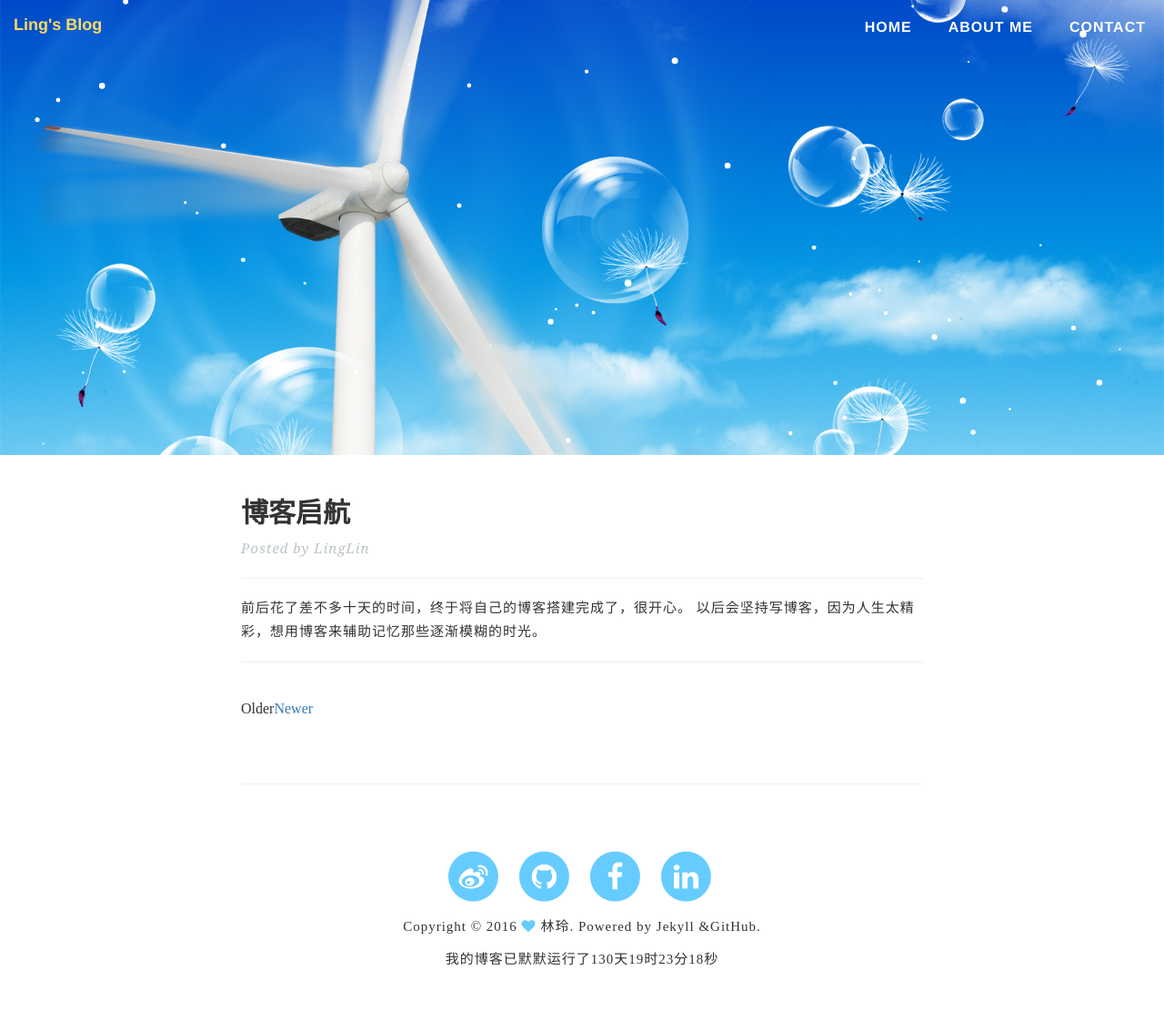
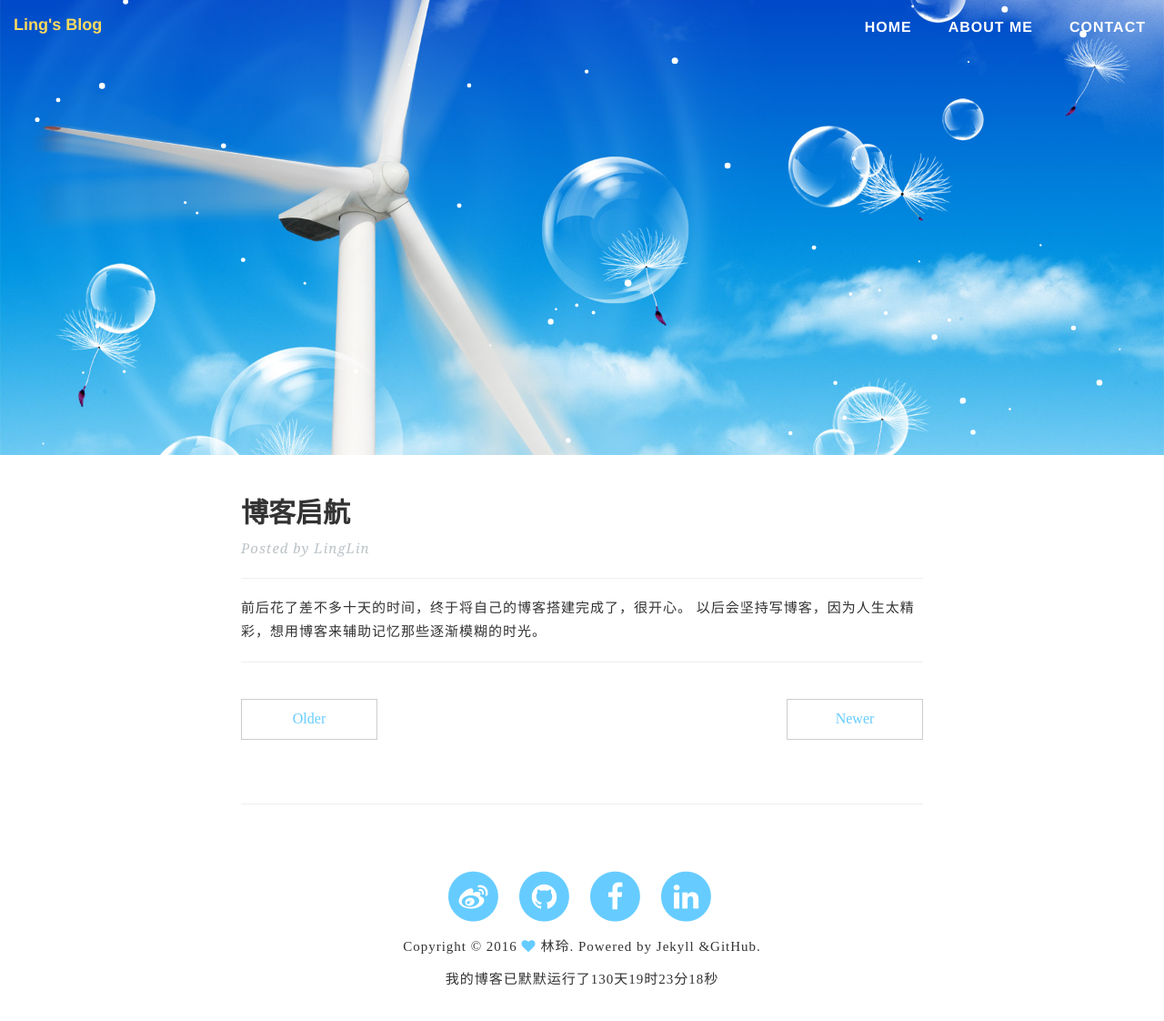
Before and after one commit to LingLinyp/LingLinyp.github.io, a Jekyll site: the page built from _posts/2016-12-07-hello-world.markdown, in a window 1280 px wide and 1139 px high. Shown: the top 1122 px of the window at 91% size. Built offline with Jekyll 4.4.1, drawn with Linux system fonts in a browser that asks for light colours; comment, search, counter and statistics services are not loaded.

Commit message:
modifiy_index.css

```diff
--- a/_layouts/post.html
+++ b/_layouts/post.html
@@ -17,14 +17,14 @@ layout: default
         <hr>
   			<div class="pagination">
   			{% if page.next %}
-    			<a class="pagination-item newer pull-right" href="{{ page.next.url }}">Newer</a>
+    			<a class="pagination-item newer pull-right " href="{{ page.next.url }}">Newer</a>
     		{% else %}
-    			<span class="pagination-item newer pull-right">Newer</span>
+    			<span class="pagination-item newer pull-right ">Newer</span>
     		{% endif %}
     		{% if page.previous %}
     			<a class="pagination-item newer" href="{{ page.previous.url }}">Older</a>
     		{% else %}
-    			<span class="pagination-item newer  ">Older</span>
+    			<span class="pagination-item newer">Older</span>
     		{% endif %}
   			</div>
   			{% include comment.html %}
--- a/css/index.css
+++ b/css/index.css
@@ -105,7 +105,16 @@ footer {
   font-style: italic;
 }
 
-
+.pagination { width: 100%; }
+.pagination a, .pagination span {
+  display: inline-block;
+  border: 1px solid #ccc;
+  width: 20%;
+  padding: 10px;
+  text-align: center;
+  color:#66ccff;
+}
+.pagination a:hover { background-color: #66ccff; border:none; color:white;}
 blockquote p{
   color:#a6a6a6 ;
 }
```
